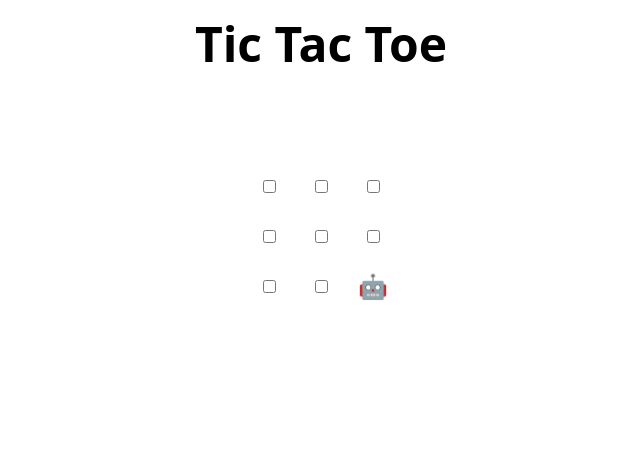
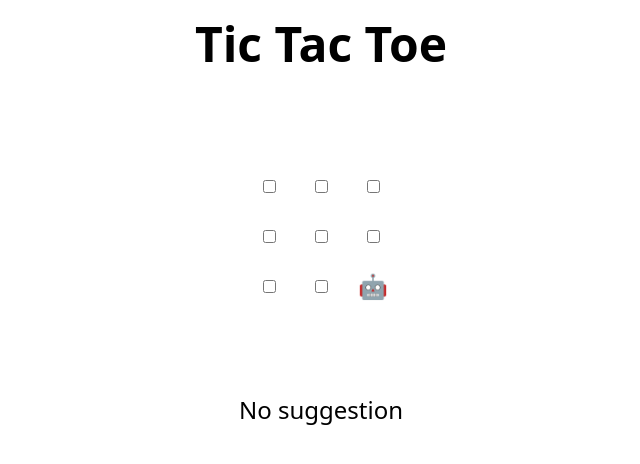
Before and after one commit to JuanDanielTorres76/skills-review-pull-requests, a plain HTML site: page index.html in a window 1280 px wide. Shown: the whole page, without its empty margins (319-959 px from the left). Drawn offline with Linux system fonts and the light colour scheme.

Commit message:
Update index.html

```diff
--- a/index.html
+++ b/index.html
@@ -48,7 +48,7 @@
 </table>
 
 <h2 hidden>Game over, refresh to play again 🧑‍💻 🤖!</h2>
-
+No suggestion
 <script>
   // Initialization
   const boxes = Array.from(document.querySelectorAll("td"));
```
